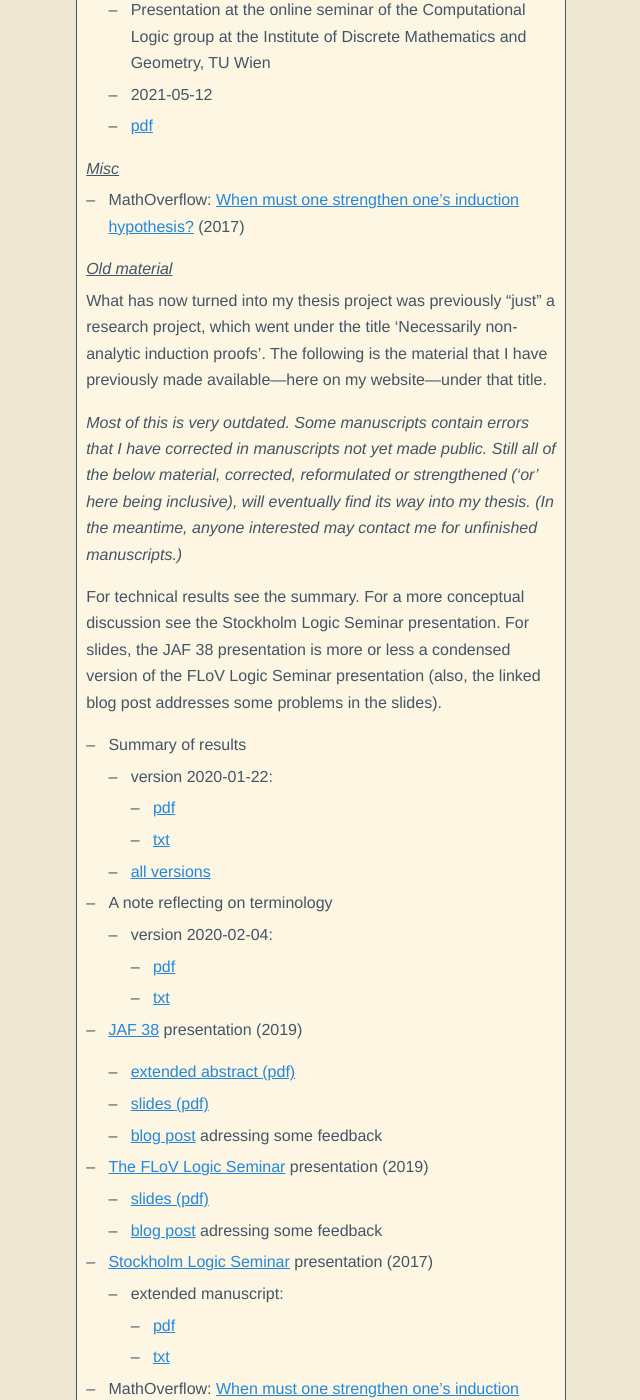
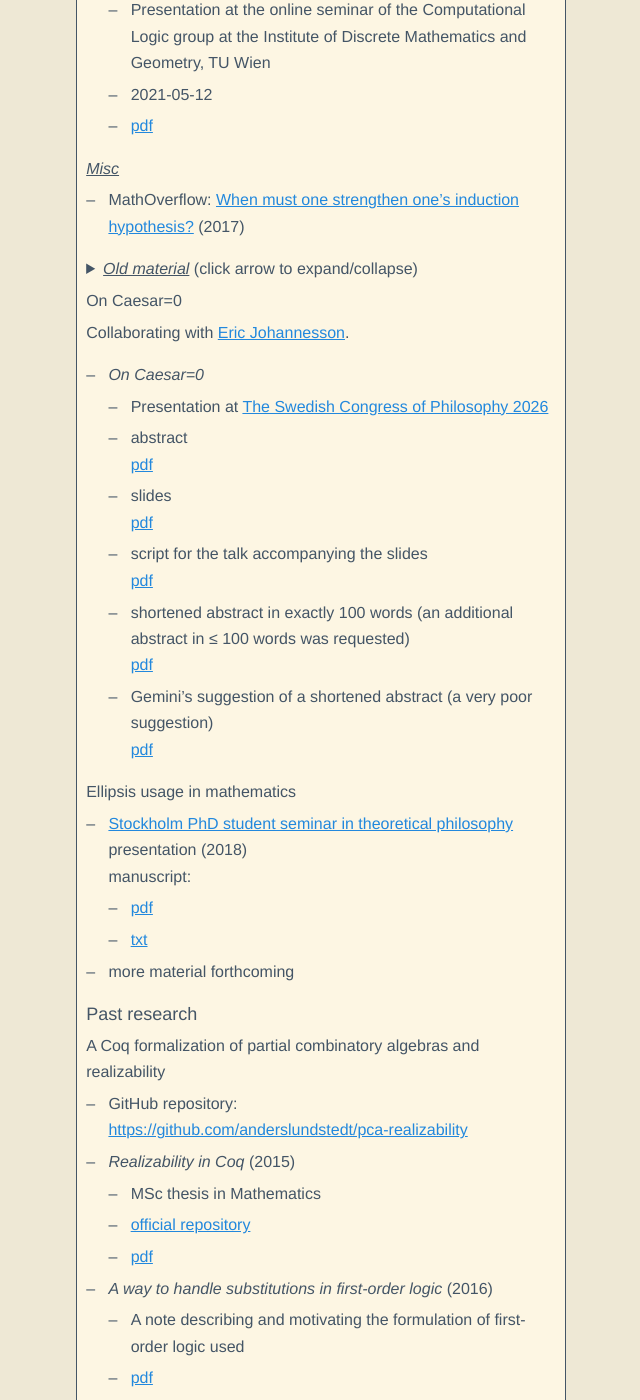
Before and after one commit to anderslundstedt/anderslundstedt.github.io, a Jekyll site: the page built from research/index.md, in a window 1280 px wide and 1400 px high, scrolled down 1308 px. Shown: the whole window, without its empty margins (319-959 px from the left). Built offline with Jekyll 4.4.1, drawn with Linux system fonts in a browser that asks for light colours; some of the changed text lies outside the part shown.

Commit message:
make old thesis material hidden by default

```diff
--- a/research/index.md
+++ b/research/index.md
@@ -68,7 +68,10 @@ The above heading is the working title of my PhD thesis.
   [When must one strengthen one's induction hypothesis?](https://mathoverflow.net/questions/258761/when-must-one-strengthen-ones-induction-hypothesis)
   (2017)
 
-#### Old material
+<details markdown="1">
+<summary>
+<h4 style="display: inline;">Old material</h4> (click arrow to expand/collapse)
+</summary>
 
 What has now turned into my thesis project was previously “just” a research
 project, which went under the title ‘Necessarily non-analytic induction proofs’.
@@ -119,6 +122,8 @@ the linked blog post addresses some problems in the slides).
   (2017)
 - [old material](non-analytic-induction/old-material.html)
 - [all files](non-analytic-induction/all-files.html)
+
+</details>
 
 ### On Caesar=0
 
```
